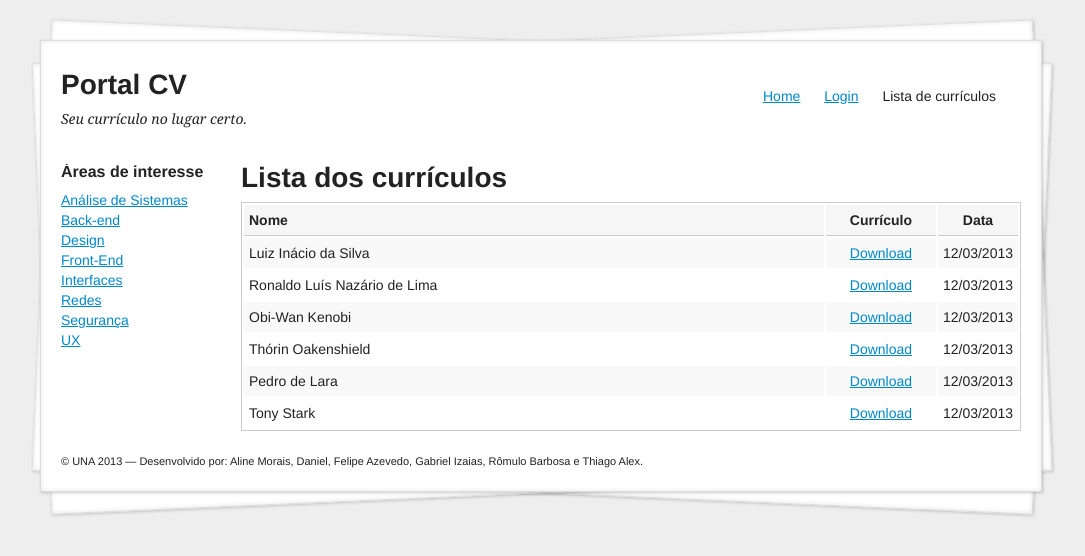
After one commit to tonightsystems/portal-cv, a PHP site: page /lista.html in a window 1280 px wide. The commit adds this page. Shown: the top 556 px of the page, without its empty margins (99-1184 px from the left). Run offline with PHP 8.4, Linux system fonts and the light colour scheme.

Commit message:
Adiciona página de lista dos currículos

```diff
--- a/css/estilos.css
+++ b/css/estilos.css
@@ -122,6 +122,40 @@ label {
     width: 780px;
 }
 
+.lista {
+    width: 100%;
+    border: 1px solid #ccc;
+}
+.lista thead th {
+    border-bottom: 1px solid #ccc;
+    background: #f6f6f6;
+}
+.lista th {
+    padding: 5px;
+    text-align: left;
+}
+.lista td {
+    padding: 5px;
+    vertical-align: middle;
+
+}
+.lista .col-cv {
+    text-align: center;
+    width: 100px;
+}
+.lista .col-areas {
+    font-size: 13px;
+    width: 140px;
+}
+.lista .col-data {
+    text-align: center;
+    /*font-size: 13px;*/
+    width: 70px;
+}
+.lista tbody tr:nth-of-type(odd) td {
+    background: #f9f9f9;
+}
+
 /* BARRA LATERAL */
 #sidebar {
     float: left;
--- /dev/null
+++ b/lista.html
@@ -0,0 +1,100 @@
+<!doctype html>
+<html lang="pt-br">
+<head>
+    <meta charset="UTF-8">
+    <title>Portal CV</title>
+    <link rel="stylesheet" href="css/estilos.css">
+</head>
+<body>
+    <div id="tudo">
+        <!-- CABEÇALHO -->
+        <header id="cabecalho">
+            <!-- LOGO -->
+            <div id="logo">
+                <h1><a href="index.html" title="Página Inicial">Portal CV</a></h1>
+                <p id="subtitulo">Seu currículo no lugar certo.</p>
+            </div>
+            <!-- MENU -->
+            <ul id="menu">
+                <li class=""><a href="index.html">Home</a></li>
+                <li class=""><a href="login.html">Login</a></li>
+                <li class="selecionado"><a href="lista.html">Lista de currículos</a></li>
+            </ul>
+        </header>
+        <!-- CONTEÚDO PRINCIPAL -->
+        <div id="meio">
+            <div id="sidebar">
+                <div class="sidebar-box">
+                    <h2 class="sidebar-box-titulo">Áreas de interesse</h2>
+                    <ul class="sidebar-box-lista">
+                        <li><a href="#">Análise de Sistemas</a></li>
+                        <li><a href="#">Back-end</a></li>
+                        <li><a href="#">Design</a></li>
+                        <li><a href="#">Front-End</a></li>
+                        <li><a href="#">Interfaces</a></li>
+                        <li><a href="#">Redes</a></li>
+                        <li><a href="#">Segurança</a></li>
+                        <li><a href="#">UX</a></li>
+                    </ul>
+                </div>
+            </div>
+            <div id="conteudo">
+                <h1>Lista dos currículos</h1>
+                <table class="lista">
+                    <thead>
+                        <tr>
+                            <th class="col-nome">Nome</th>
+                            <th class="col-cv">Currículo</th>
+                            <!-- <th class="col-areas">Áreas de interesse</th> -->
+                            <th class="col-data">Data</th>
+                        </tr>
+                    </thead>
+                    <tbody>
+                        <tr>
+                            <td class="col-nome">Luiz Inácio da Silva</td>
+                            <td class="col-cv"><a href="#">Download</a></td>
+                            <!-- <td class="col-areas">Back-end</td> -->
+                            <td class="col-data">12/03/2013</td>
+                        </tr>
+                        <tr>
+                            <td class="col-nome">Ronaldo Luís Nazário de Lima</td>
+                            <td class="col-cv"><a href="#">Download</a></td>
+                            <!-- <td class="col-areas">UX, Intefaces, Design</td> -->
+                            <td class="col-data">12/03/2013</td>
+                        </tr>
+                        <tr>
+                            <td class="col-nome">Obi-Wan Kenobi</td>
+                            <td class="col-cv"><a href="#">Download</a></td>
+                            <!-- <td class="col-areas">Design, Redes, Análise de Sistemas</td> -->
+                            <td class="col-data">12/03/2013</td>
+                        </tr>
+                        <tr>
+                            <td class="col-nome">Thórin Oakenshield</td>
+                            <td class="col-cv"><a href="#">Download</a></td>
+                            <!-- <td class="col-areas">Design, Front-end, Infra-estrutura</td> -->
+                            <td class="col-data">12/03/2013</td>
+                        </tr>
+                        <tr>
+                            <td class="col-nome">Pedro de Lara</td>
+                            <td class="col-cv"><a href="#">Download</a></td>
+                            <!-- <td class="col-areas">Design, UX</td> -->
+                            <td class="col-data">12/03/2013</td>
+                        </tr>
+                        <tr>
+                            <td class="col-nome">Tony Stark</td>
+                            <td class="col-cv"><a href="#">Download</a></td>
+                            <!-- <td class="col-areas">Redes, Segurança</td> -->
+                            <td class="col-data">12/03/2013</td>
+                        </tr>
+                    </tbody>
+                </table>
+            </div>
+        </div>
+        <!-- RODAPE -->
+        <footer id="rodape">
+            <p>&copy; UNA 2013 &mdash; Desenvolvido por: Aline Morais, Daniel, Felipe Azevedo, Gabriel Izaias, Rômulo Barbosa e Thiago Alex.</p>
+        </footer>
+    </div>
+    <script type="text/javascript" src="js/scripts.js"></script>
+</body>
+</html>
```
